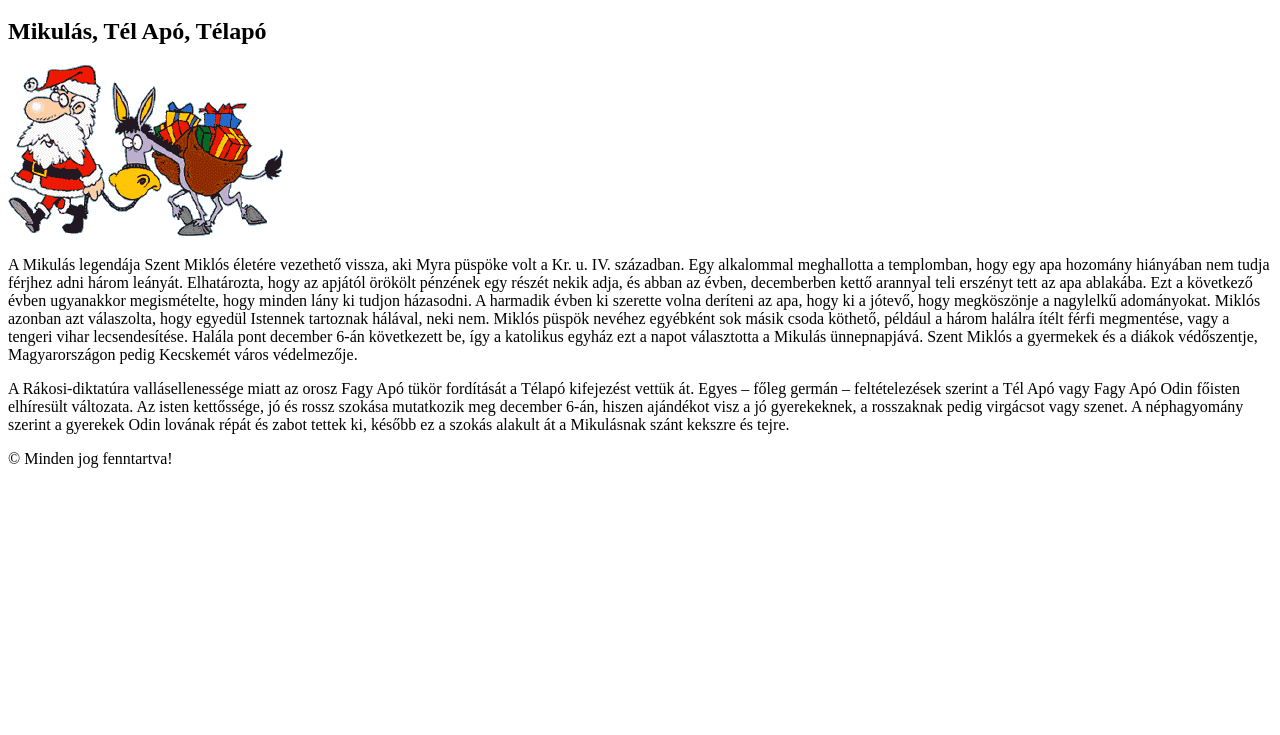
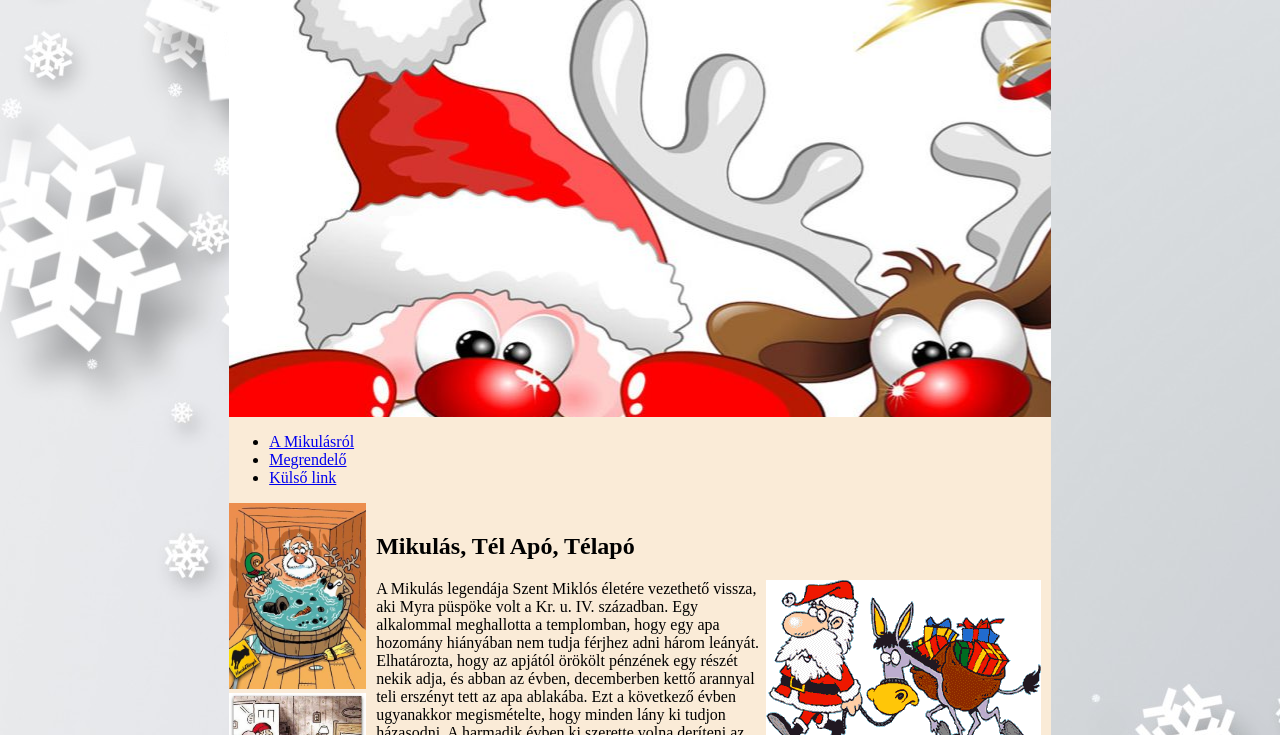
Before and after one commit to lauraisapenguin/mikulas, a plain HTML site: page index.html in a window 1280 px wide. Shown: the part 136-871 px from the top of the page. Before the commit the page ends 800 px from the top, so only its background shows below. Drawn offline with Linux system fonts and the light colour scheme.

Commit message:
hátterek, képek

```diff
--- /dev/null
+++ b/css/style.css
@@ -0,0 +1,59 @@
+body {
+    background-image: url(../kepek/hatter.jpg);
+    background-attachment: fixed;
+}
+
+
+
+#wrapper{
+    width: 65%;
+    margin: 0 auto;
+    background-color: antiquewhite;
+    display: grid;
+    grid-template-columns: 1fr 5fr;
+    grid-template-areas:
+    "header header"
+    "nav nav"
+    "aside article"
+    "footer footer";
+}
+
+
+
+header{
+    grid-area: header;
+    background-image: url(../kepek/fejlec.jpg);
+    height: 545px;
+}
+
+
+nav{
+    grid-area: nav;
+}
+
+
+aside{
+    grid-area: aside;
+}
+
+
+aside img{
+    width: 100%;
+}
+
+
+#szovegben{
+    float: right;
+    margin-left: 5px;
+}
+
+
+article{
+    grid-area: article;
+    padding: 10px;
+}
+
+
+footer{
+    grid-area: footer;
+}
--- a/index.html
+++ b/index.html
@@ -5,30 +5,34 @@
         <meta charset="UTF-8">
         <meta name="viewport" content="width=device-width, initial-scale=1.0">
         <meta http-equiv="X-UA-Compatible" content="ie=edge">
-
+        <link rel="stylesheet" href="css/style.css">
         <title>Mikulás</title>
     </head>
     <body>
-        <main>
+        <div id="wrapper">
             <header>
                 <h1>Mikulás házhoz megy!</h1>
             </header>
             <nav>
                 <ul>
                     <li><a href="index.html">A Mikulásról</a></li>
-                    <li><a href="urlap.html">Megrendelő</a></li>
+                    <li><a href="tortenet.html">Megrendelő</a></li>
                     <li><a href="https://elet-blog.hu/a-mikulas-tortenete/" >Külső link</a></li>
                 </ul>
             </nav>
+            <aside>
+                <img src="/kepek/mik1.jpg" alt="Mik1">
+                <img src="/kepek/mik2.jpg" alt="mik2">
+            </aside>
             <article>
                 <h2>Mikulás, Tél Apó, Télapó</h2>
-                <img src="kepek/mik3.png" alt=""/>
+                <img id="szovegben" src="kepek/mik3.png" alt=""/>
                 <p>A Mikulás legendája Szent Miklós életére vezethető vissza, aki Myra püspöke volt a Kr. u. IV. században. Egy alkalommal meghallotta a templomban, hogy egy apa hozomány hiányában nem tudja férjhez adni három leányát. Elhatározta, hogy az apjától örökölt pénzének egy részét nekik adja, és abban az évben, decemberben kettő arannyal teli erszényt tett az apa ablakába. Ezt a következő évben ugyanakkor megismételte, hogy minden lány ki tudjon házasodni. A harmadik évben ki szerette volna deríteni az apa, hogy ki a jótevő, hogy megköszönje a nagylelkű adományokat. Miklós azonban azt válaszolta, hogy egyedül Istennek tartoznak hálával, neki nem. Miklós püspök nevéhez egyébként sok másik csoda köthető, például a három halálra ítélt férfi megmentése, vagy a tengeri vihar lecsendesítése. Halála pont december 6-án következett be, így a katolikus egyház ezt a napot választotta a Mikulás ünnepnapjává. Szent Miklós a gyermekek és a diákok védőszentje, Magyarországon pedig Kecskemét város védelmezője.</p>
                 <p>A Rákosi-diktatúra vallásellenessége miatt az orosz Fagy Apó tükör fordítását a Télapó kifejezést vettük át. Egyes – főleg germán – feltételezések szerint a Tél Apó vagy Fagy Apó Odin főisten elhíresült változata. Az isten kettőssége, jó és rossz szokása mutatkozik meg december 6-án, hiszen ajándékot visz a jó gyerekeknek, a rosszaknak pedig virgácsot vagy szenet. A néphagyomány szerint a gyerekek Odin lovának répát és zabot tettek ki, később ez a szokás alakult át a Mikulásnak szánt kekszre és tejre.</p>
             </article>
             <footer>
                 <p>&copy; Minden jog fenntartva!</p>
             </footer>
-        </main>
+        </div>
     </body>
 </html>
```
